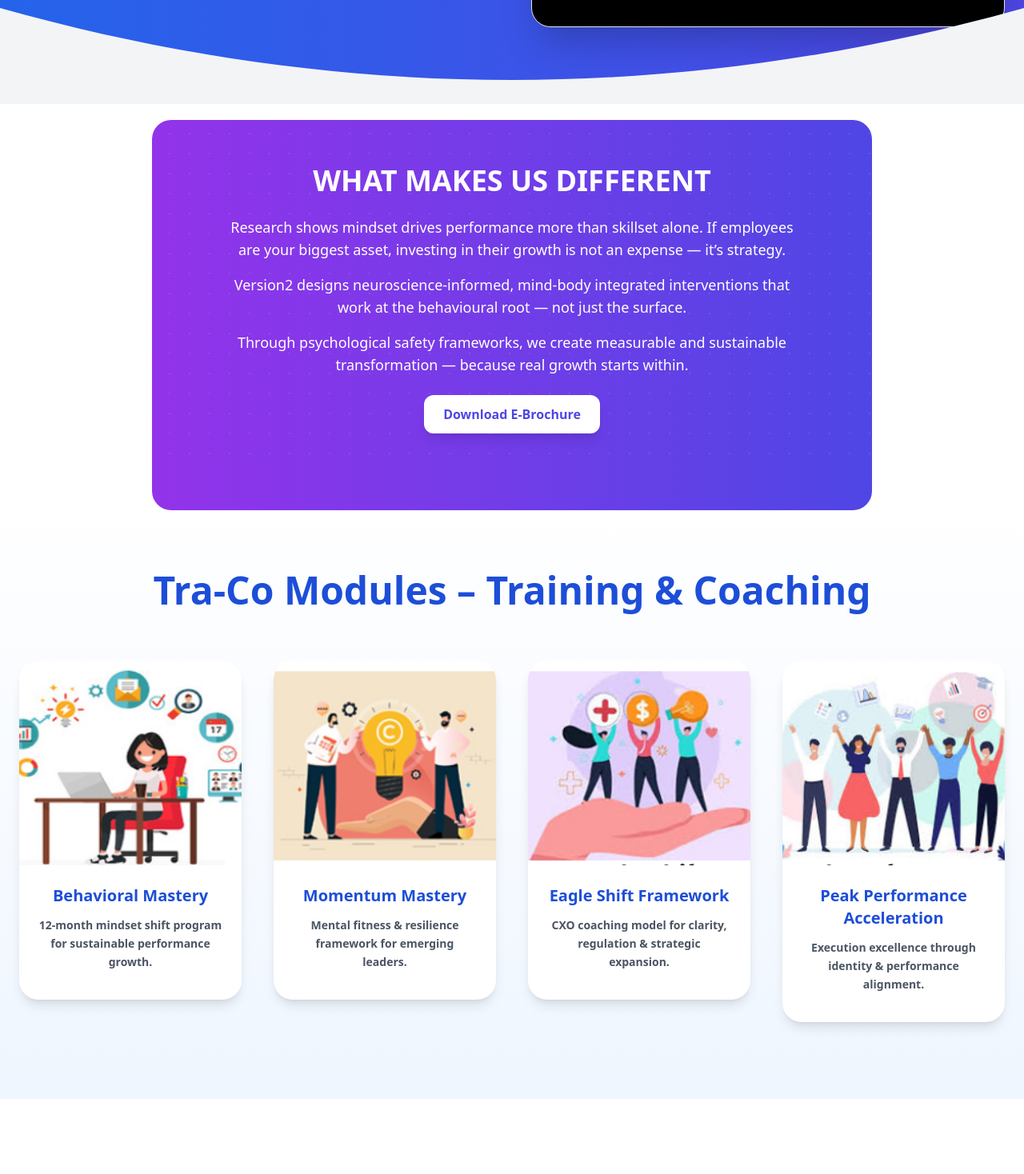
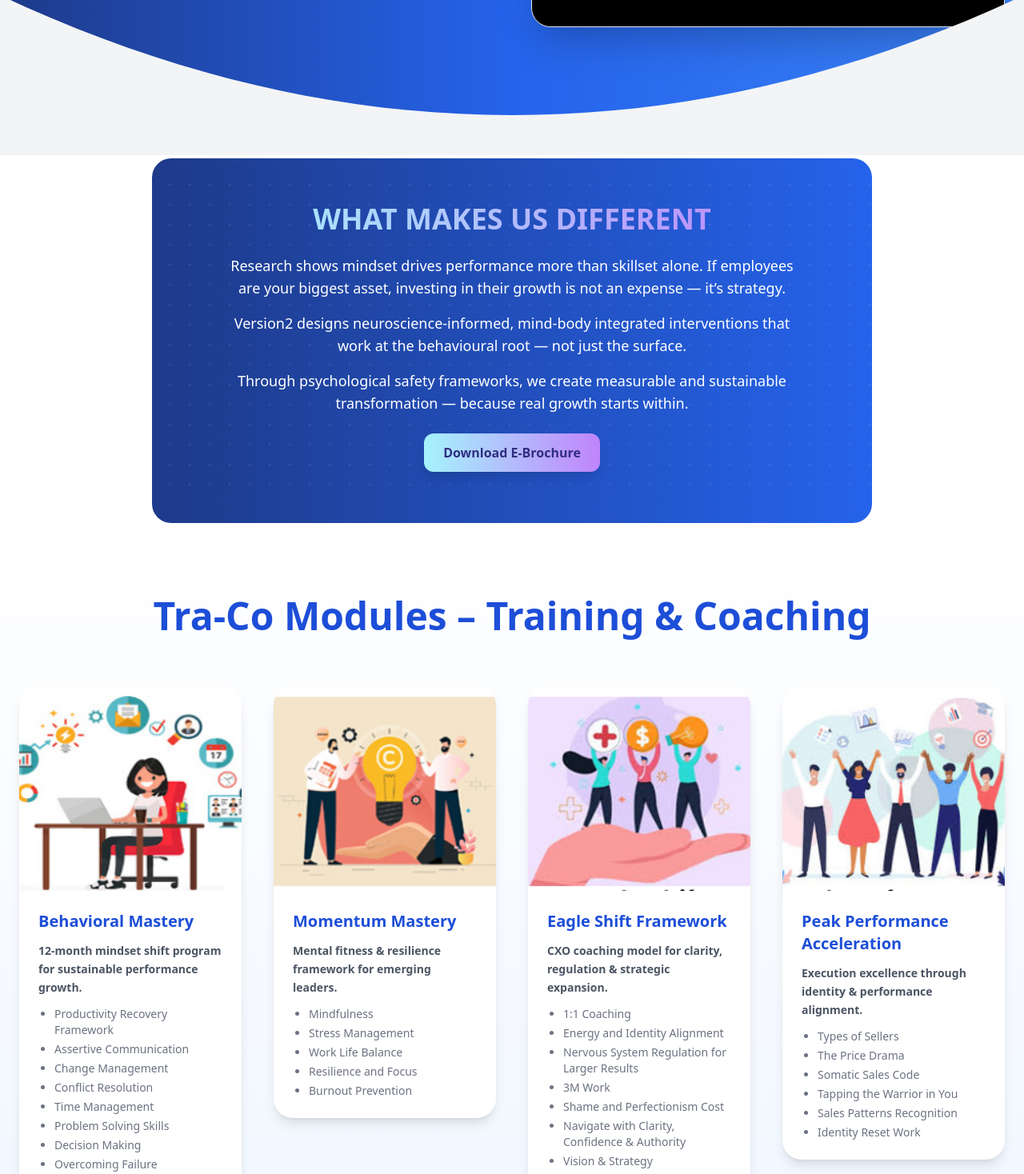
Before and after one commit to sachindhote05/version2, a Next.js app: page / in a window 1280 px wide. Shown: the part 640-2108 px from the top of the page at 80% size. Built offline with nearby package versions, Linux system fonts and the light colour scheme.

Commit message:
ui changes

```diff
--- a/app/page.tsx
+++ b/app/page.tsx
@@ -67,7 +67,7 @@ useEffect(() => {
       <div className="h-32"></div>
 
       {/* ================= HERO ================= */}
-      <section className="relative py-24 bg-gradient-to-r from-blue-600 to-indigo-600 overflow-hidden">
+    <section className="relative pt-24 pb-40 bg-gradient-to-r from-[#1E3A8A] via-[#2563EB] to-[#3B82F6] overflow-hidden">
        <div className="max-w-7xl mx-auto px-6 grid md:grid-cols-2 gap-12 items-center">
 
           <div>
@@ -148,7 +148,7 @@ useEffect(() => {
 <div className="absolute bottom-0 left-0 w-full overflow-hidden leading-none">
   <svg
     viewBox="0 0 1440 150"
-    className="w-full h-[120px]"
+    className="w-full h-[200px]"
     preserveAspectRatio="none"
   >
     <path
@@ -161,10 +161,10 @@ useEffect(() => {
 
       {/*what make us different */}
 
-<section className="relative py-5 flex justify-center">
+<section className="relative py-1 flex justify-center">
 
   {/* 🔵 Compact Blue Gradient */}
-<div className="absolute w-[900px] h-full bg-gradient-to-r from-purple-600 to-indigo-600 rounded-3xl"></div>
+<div className="absolute w-[900px] h-full bg-gradient-to-r from-[#1E3A8A] to-[#2563EB] rounded-3xl"></div>
   <div className="absolute inset-9 opacity-10
     bg-[radial-gradient(circle_at_1px_1px,white_1px,transparent_0)]
     bg-[size:25px_25px]">
@@ -174,7 +174,7 @@ useEffect(() => {
  <div className="relative w-[800px] px-10 py-14 text-center text-white">
 
    <h2 data-aos="fade-up" data-aos-delay="100"
-className="text-3xl md:text-4xl font-bold mb-6">
+className="text-3xl md:text-4xl font-bold mb-6 bg-gradient-to-r from-cyan-200 to-purple-400 bg-clip-text text-transparent">
 WHAT MAKES US DIFFERENT
 </h2>
 
@@ -199,7 +199,7 @@ className="text-base md:text-lg leading-relaxed mt-4 opacity-90">
   <button
 data-aos="zoom-in"
 data-aos-delay="800"
-className="mt-6 bg-white text-indigo-600 font-semibold px-6 py-3 rounded-xl shadow-lg hover:scale-105 transition">
+className="mt-6 bg-gradient-to-r from-cyan-200 to-purple-400 text-indigo-900 font-semibold px-6 py-3 rounded-xl shadow-lg hover:scale-105 transition">
 Download E-Brochure
 </button>
 
@@ -289,7 +289,7 @@ className="w-full h-64 object-cover transition duration-700 group-hover:scale-11
 />
 </div>
 
-<div className="p-6 text-center">
+<div className="p-6 text-left">
 
   <h3 className="text-xl font-bold text-blue-700 mb-3">
     {item.title}
@@ -300,7 +300,7 @@ className="w-full h-64 object-cover transition duration-700 group-hover:scale-11
   </p>
 
   {/* LIST */}
-  <ul className="text-gray-500 text-sm mt-3 list-disc list-inside space-y-1 max-h-0 overflow-hidden group-hover:max-h-60 transition-all duration-500">
+  <ul className="text-gray-500 text-sm mt-3 list-disc list-outside pl-5 space-y-1 text-left">
 
     {item.points.map((point, index) => (
       <li key={index}>{point}</li>
```
